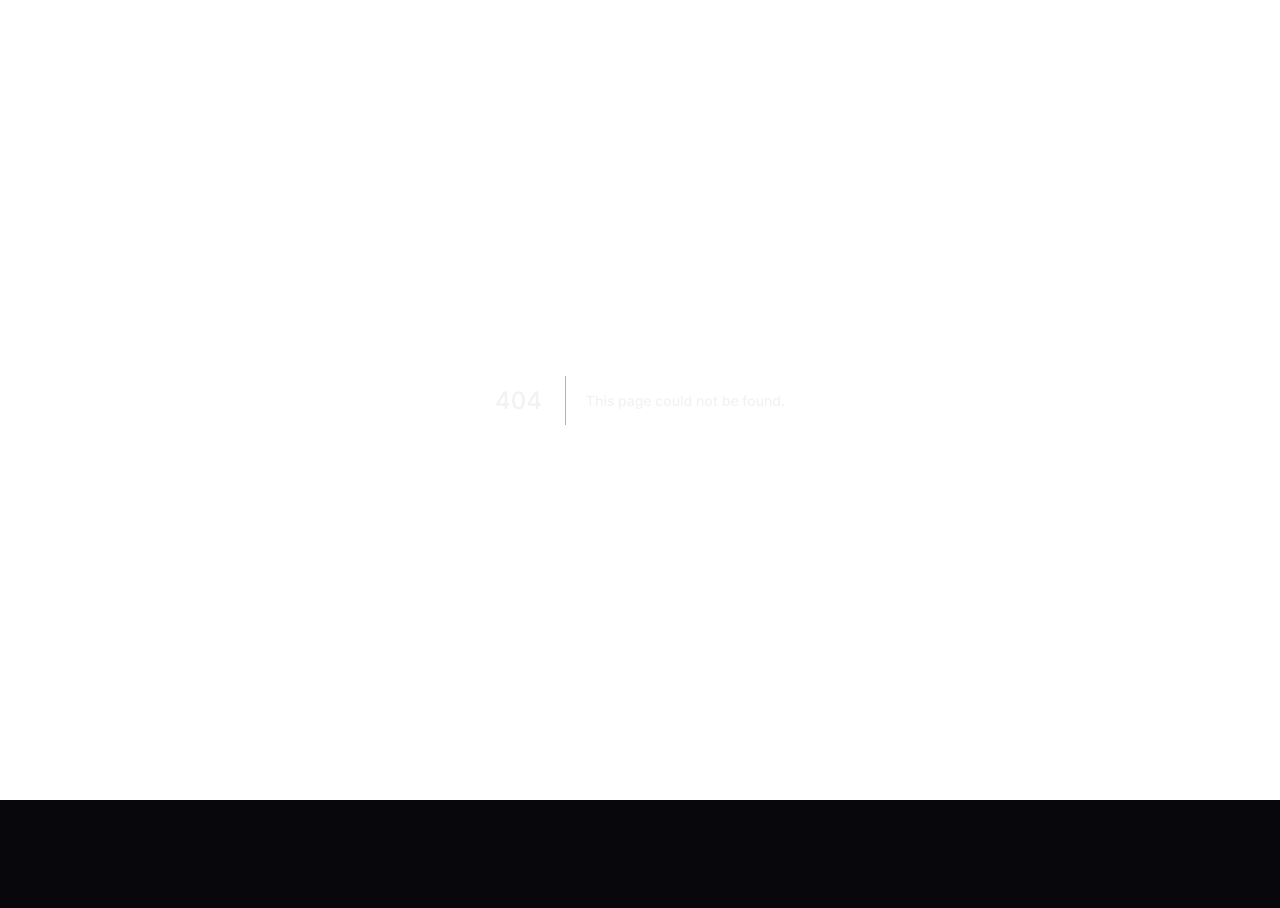
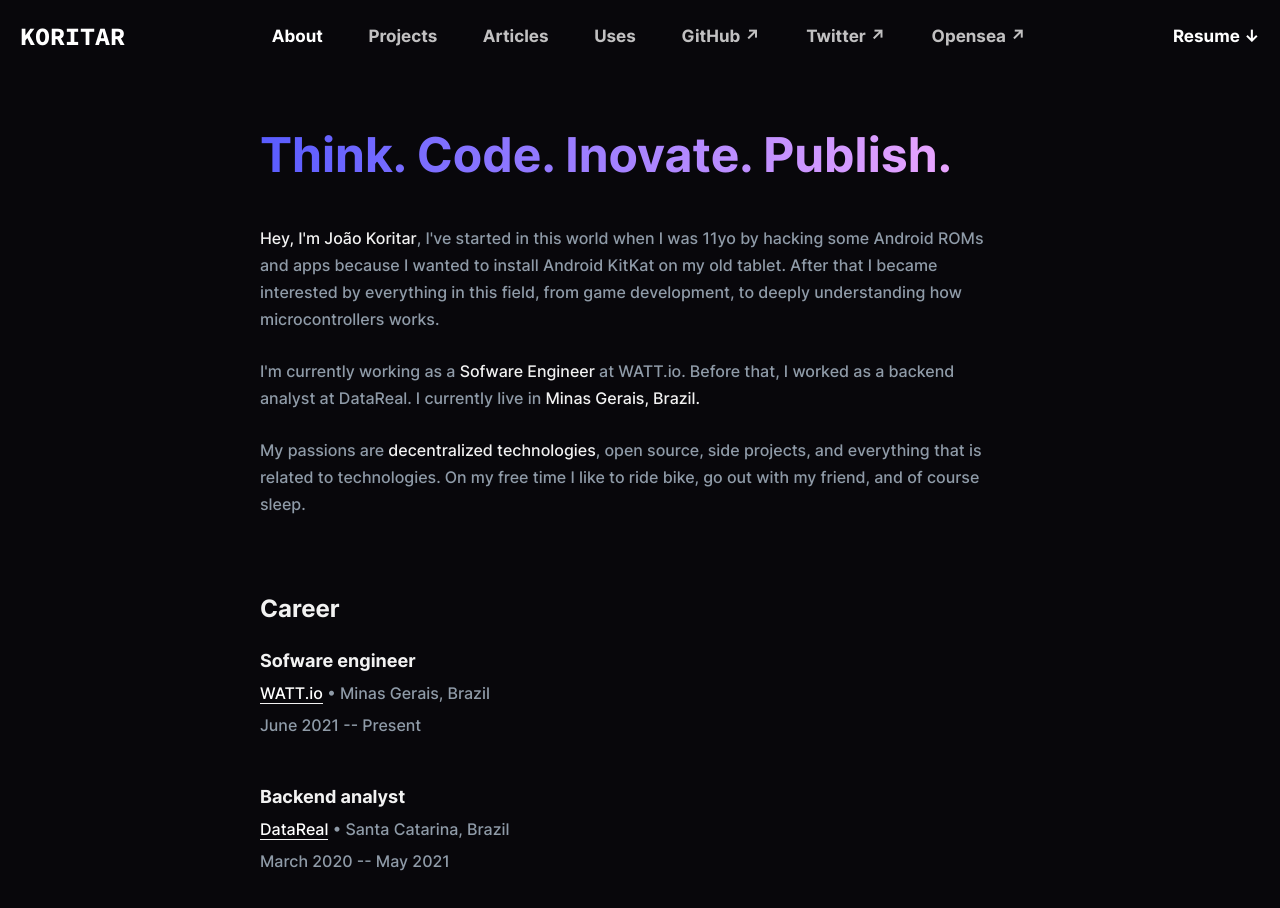
Before and after one commit to jakoritarleite/koritar.com, a Next.js app: page /about in a window 1280 px wide. Before the commit this address had no page. Shown: the top 908 px of the page. Before the commit the page ends 800 px from the top, so only its background shows below. Built offline with nearby package versions, Linux system fonts and the light colour scheme.

Commit message:
feat: create about page

```diff
--- /dev/null
+++ b/pages/about.tsx
@@ -0,0 +1,138 @@
+import { styled } from '../stitches.config';
+import type { Page } from 'next';
+import baseLayout, { BaseProps } from '../components/layouts/base';
+import Head from 'next/head';
+
+type AboutProps = BaseProps & {
+  description: string;
+};
+
+type Job = {
+  title: string;
+  company: string;
+  companyUrl: string;
+  startDate: string;
+  endDate: string;
+  location: string;
+};
+
+export async function getStaticProps(): Promise<{ props: AboutProps }> {
+  return {
+    props: {
+      title: 'About | Koritar',
+      description: 'Koritar gostoso',
+      tagline: 'Think. Code. Inovate. Publish.',
+      color: { primary: '#595CFF', secondary: '#F8ACFF' }
+    }
+  };
+}
+
+const About: Page<AboutProps> = props => {
+  const { title, description } = props;
+  const jobs: Array<Job> = [
+    {
+      title: 'Sofware engineer',
+      company: 'WATT.io',
+      companyUrl: 'https://www.wattio.com.br',
+      startDate: 'June 2021',
+      endDate: 'Present',
+      location: 'Minas Gerais, Brazil'
+    },
+    {
+      title: 'Backend analyst',
+      company: 'DataReal',
+      companyUrl: '',
+      startDate: 'March 2020',
+      endDate: 'May 2021',
+      location: 'Santa Catarina, Brazil'
+    }
+  ];
+
+  function createJobElement(job: Job, index: number): JSX.Element {
+    return (
+      <div style={{ marginBottom: '40px' }} key={index}>
+        <h3>{job.title}</h3>
+        <span>
+          <a style={{ color: 'white' }} href={job.companyUrl}>
+            {job.company}
+          </a>{' '}
+          • {job.location}
+        </span>
+        <br />
+        <span>
+          {job.startDate} -- {job.endDate}
+        </span>
+      </div>
+    );
+  }
+
+  return (
+    <>
+      <Head>
+        <title>{title}</title>
+        <meta content={title} property="og:title" />
+        <meta content={description} name="description" />
+        <meta content={description} property="og:description" />
+        <meta content="https://koritar.com/about" property="og:url" />
+      </Head>
+      <Container>
+        <Section>
+          <Paragraph
+            css={{
+              marginTop: '25px'
+            }}
+          >
+            <strong>Hey, I&apos;m João Koritar</strong>, I&apos;ve started in
+            this world when I was 11yo by hacking some Android ROMs and apps
+            because I wanted to install Android KitKat on my old tablet. After
+            that I became interested by everything in this field, from game
+            development, to deeply understanding how microcontrollers works.
+          </Paragraph>
+          <Paragraph
+            css={{
+              marginTop: '25px'
+            }}
+          >
+            I&apos;m currently working as a <strong>Sofware Engineer</strong> at
+            WATT.io. Before that, I worked as a backend analyst at DataReal. I
+            currently live in <strong>Minas Gerais, Brazil.</strong>
+          </Paragraph>
+          <Paragraph
+            css={{
+              marginTop: '25px'
+            }}
+          >
+            My passions are <strong>decentralized technologies</strong>, open
+            source, side projects, and everything that is related to
+            technologies. On my free time I like to ride bike, go out with my
+            friend, and of course sleep.
+          </Paragraph>
+        </Section>
+      </Container>
+      <h2>Career</h2>
+      {jobs.map((job, index) => createJobElement(job, index))}
+    </>
+  );
+};
+
+const Container = styled('div', {
+  display: 'flex',
+  flexDirection: 'column',
+  justifyContent: 'space-between',
+  '@bp2': { flexDirection: 'row' }
+});
+
+const Section = styled('div', {
+  marginTop: '0px',
+  width: 'auto',
+  fontWeight: 'normal',
+  lineHeight: '27px',
+  '@bp2': { width: '98%' }
+});
+
+const Paragraph = styled('p', {
+  '@bp2': { margin: '15px 0' }
+});
+
+About.getLayout = baseLayout;
+export default About;
```
